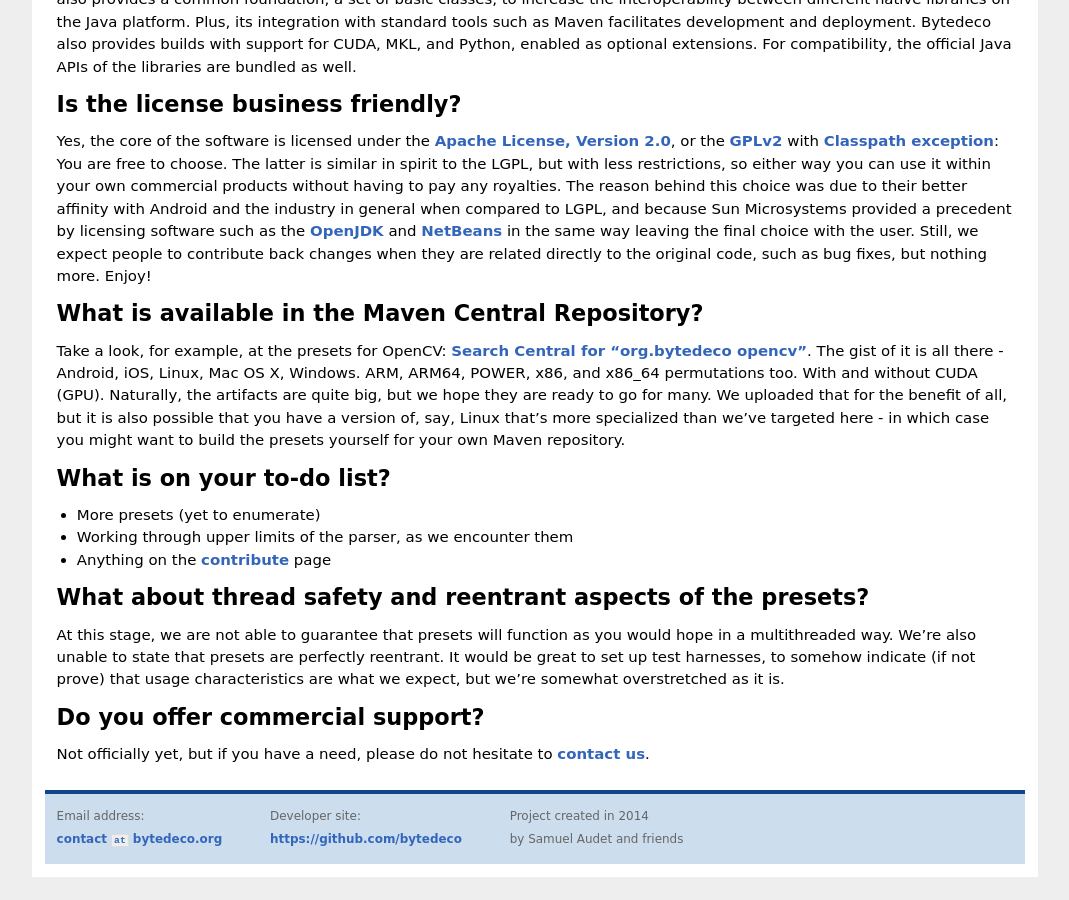
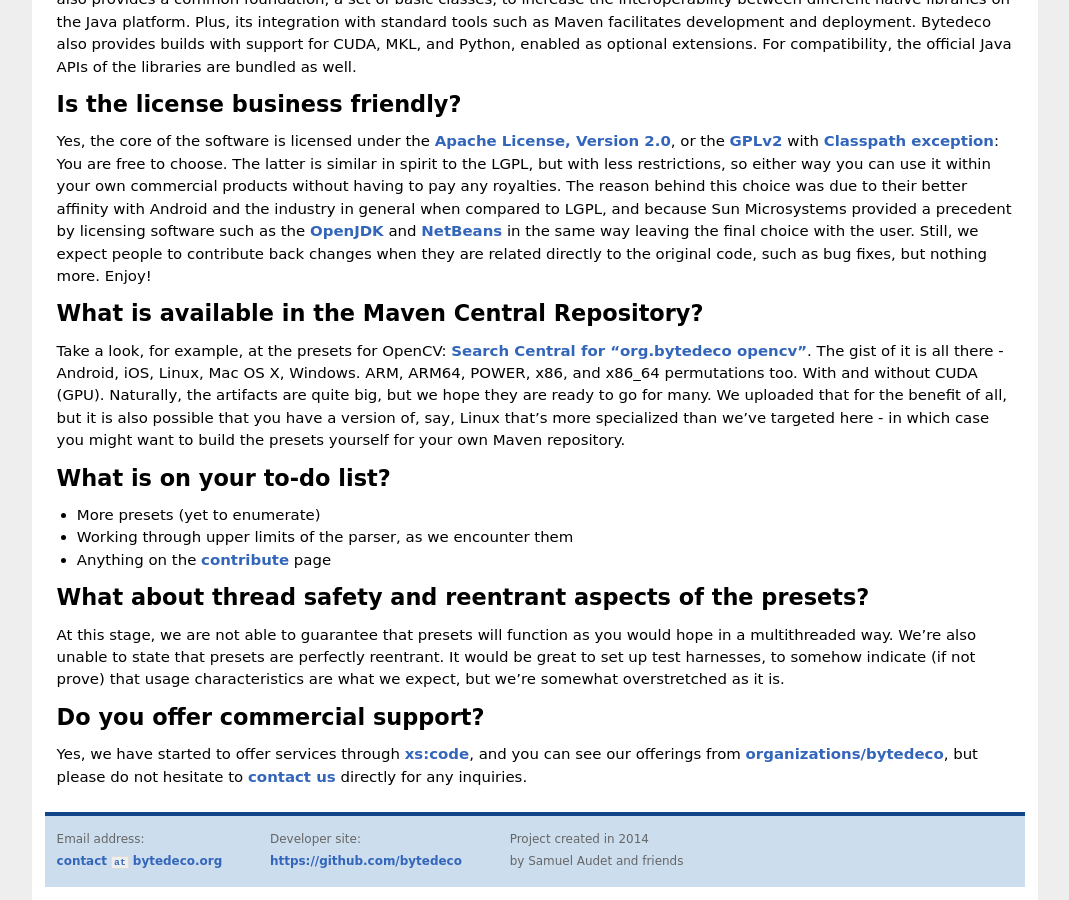
Before and after one commit to bytedeco/bytedeco.github.io, a Jekyll site: the page built from faq/index.md, in a window 1280 px wide and 900 px high, scrolled down 997 px. Shown: the whole window, without its empty margins (105-1174 px from the left). Built offline with Jekyll 4.4.1, drawn with Linux system fonts in a browser that asks for light colours; before the commit the page ends 1874 px from its top, so only the background shows below that.

Commit message:
Update FAQ about commercial support

```diff
--- a/faq/index.md
+++ b/faq/index.md
@@ -61,4 +61,4 @@ At this stage, we are not able to guarantee that presets will function as you wo
 
 Do you offer commercial support?
 --------------------------------
-Not officially yet, but if you have a need, please do not hesitate to [contact us](mailto:contact at bytedeco.org).
+Yes, we have started to offer services through [xs:code](https://xscode.com/), and you can see our offerings from [organizations/bytedeco](https://xscode.com/organizations/bytedeco), but please do not hesitate to [contact us](mailto:contact at bytedeco.org) directly for any inquiries.
```
